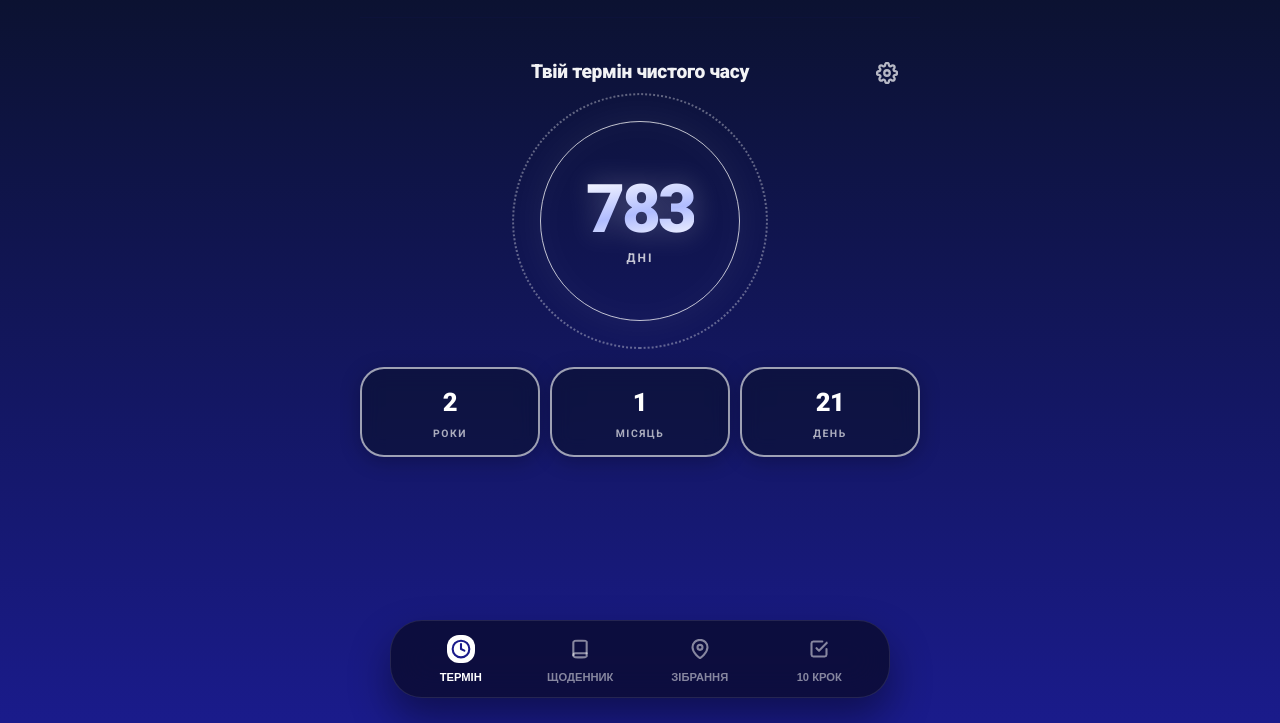
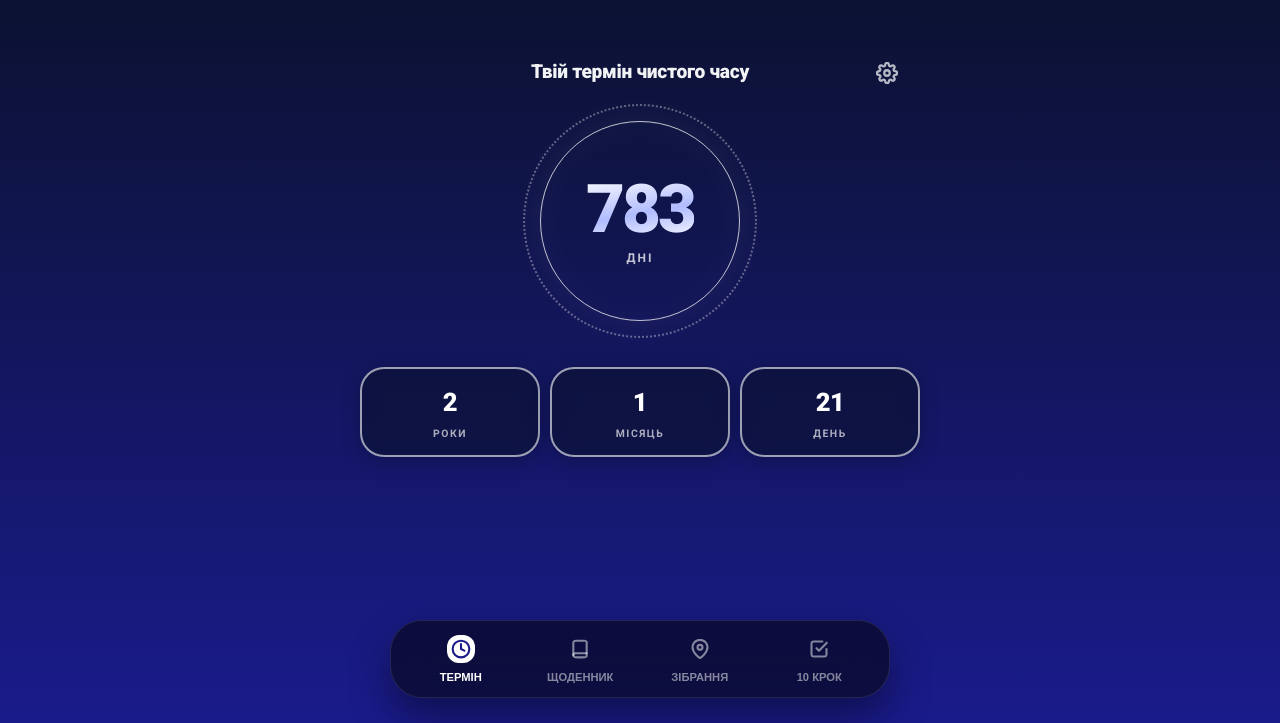
Before and after one commit to sikeacab-dot/natoday, a website built with Vite: page index.html in a window 1280 px wide. Shown: the part 77-800 px from the top of the page. Built offline with nearby package versions, Linux system fonts and the light colour scheme; no server answers.

Commit message:
UI: dots closer to ring, remove number glow effect

```diff
--- a/style.css
+++ b/style.css
@@ -225,7 +225,7 @@ main {
     bottom: 0;
     border-radius: 50%;
     border: 2.5px dotted rgba(255, 255, 255, 0.35);
-    margin: -18px;
+    margin: -7px;
     opacity: 1;
 }
 
@@ -249,7 +249,6 @@ main {
     -webkit-background-clip: text;
     -webkit-text-fill-color: transparent;
     background-clip: text;
-    filter: drop-shadow(0 0 14px rgba(255, 255, 255, 0.25));
 }
 
 .days-label {
```
